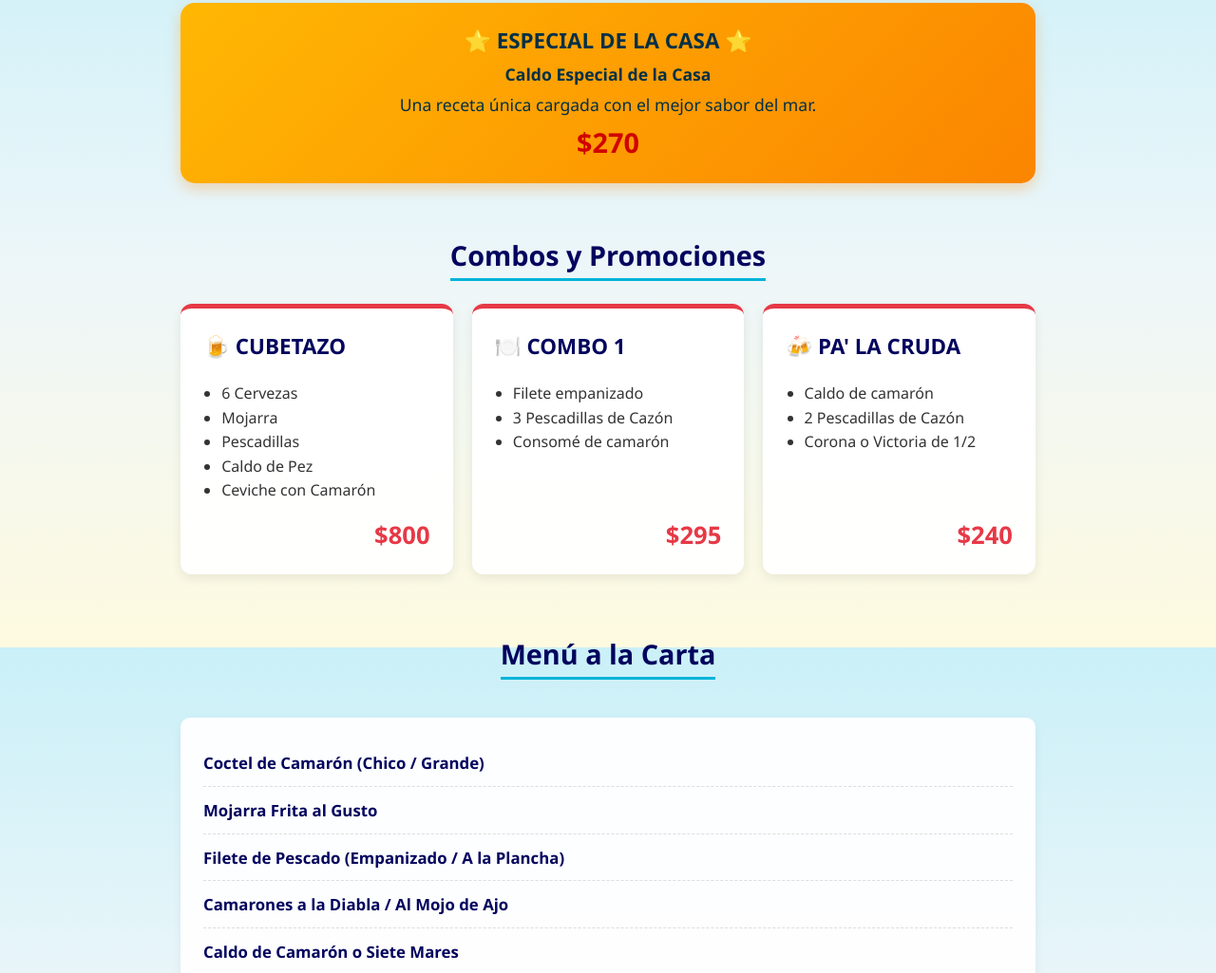
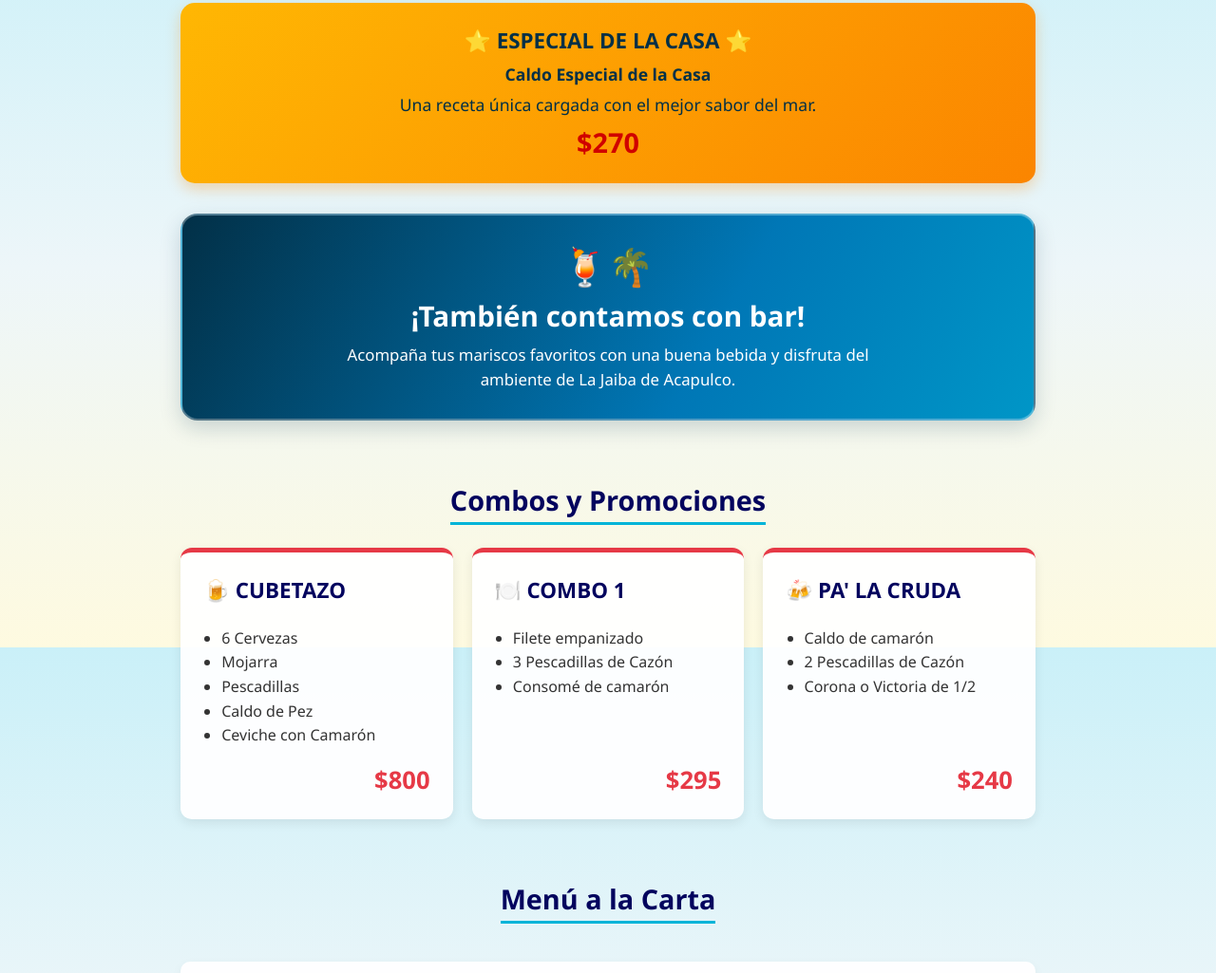
Before and after one commit to Doble-Alfa/la-jaiba-de-acapulco, a plain HTML site: page index.html in a window 1280 px wide. Shown: the part 918-1943 px from the top of the page at 95% size. Drawn offline with Linux system fonts and the light colour scheme.

Commit message:
agregamos anuncio del bar

```diff
--- a/index.html
+++ b/index.html
@@ -228,6 +228,12 @@
             margin-top: 0.5rem;
         }
 
+        /* Anuncio del bar */
+        .bar-banner { background: linear-gradient(120deg, #023047, #0077b6 62%, #0096c7); color: #fff; border-radius: 18px; padding: 1.7rem 1.3rem; margin: 0 0 2.5rem; box-shadow: 0 8px 22px rgba(2,48,71,.18); border: 2px solid rgba(255,255,255,.32); }
+        .bar-banner .bar-icon { font-size: 2.4rem; display: block; margin-bottom: .35rem; }
+        .bar-banner h2 { font-size: clamp(1.35rem, 4vw, 1.85rem); margin: 0 0 .55rem; }
+        .bar-banner p { margin: 0 auto; max-width: 570px; font-size: 1.05rem; line-height: 1.55; }
+
         /* Sección de Combos y Promociones */
         .combos-grid {
             display: grid;
@@ -372,6 +378,13 @@
             </div>
         </section>
 
+        <!-- Anuncio del bar -->
+        <section class="bar-banner" aria-labelledby="bar-title">
+            <span class="bar-icon" aria-hidden="true">🍹🌴</span>
+            <h2 id="bar-title">¡También contamos con bar!</h2>
+            <p>Acompaña tus mariscos favoritos con una buena bebida y disfruta del ambiente de La Jaiba de Acapulco.</p>
+        </section>
+
         <!-- Sección de Combos y Promociones -->
         <section>
             <h2 class="section-title">Combos y Promociones</h2>
```
